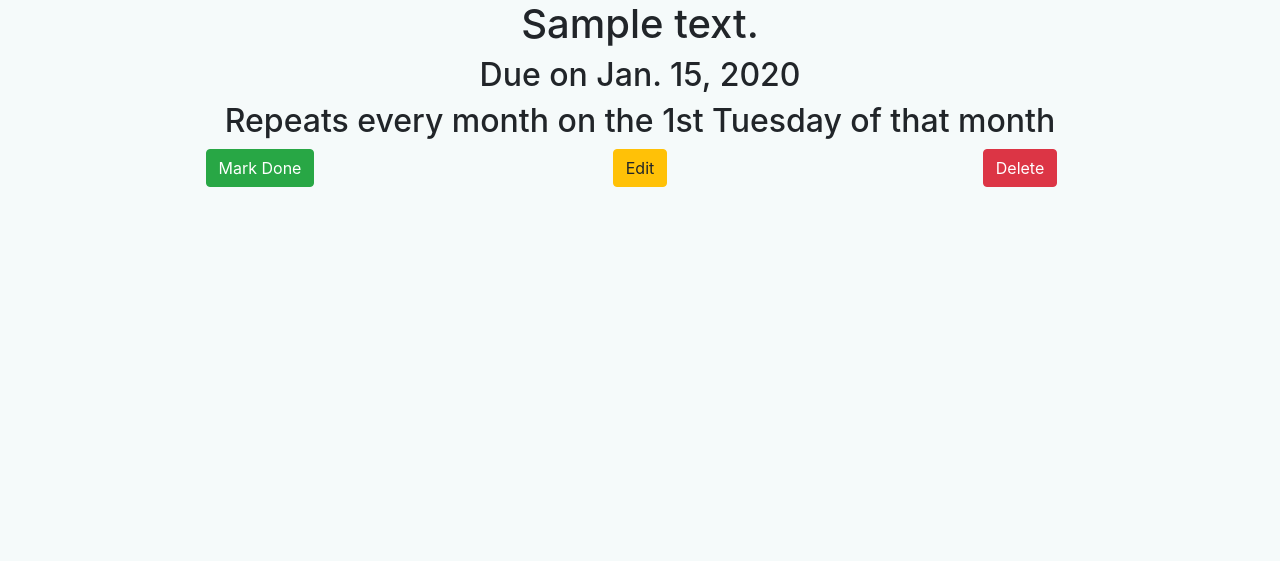
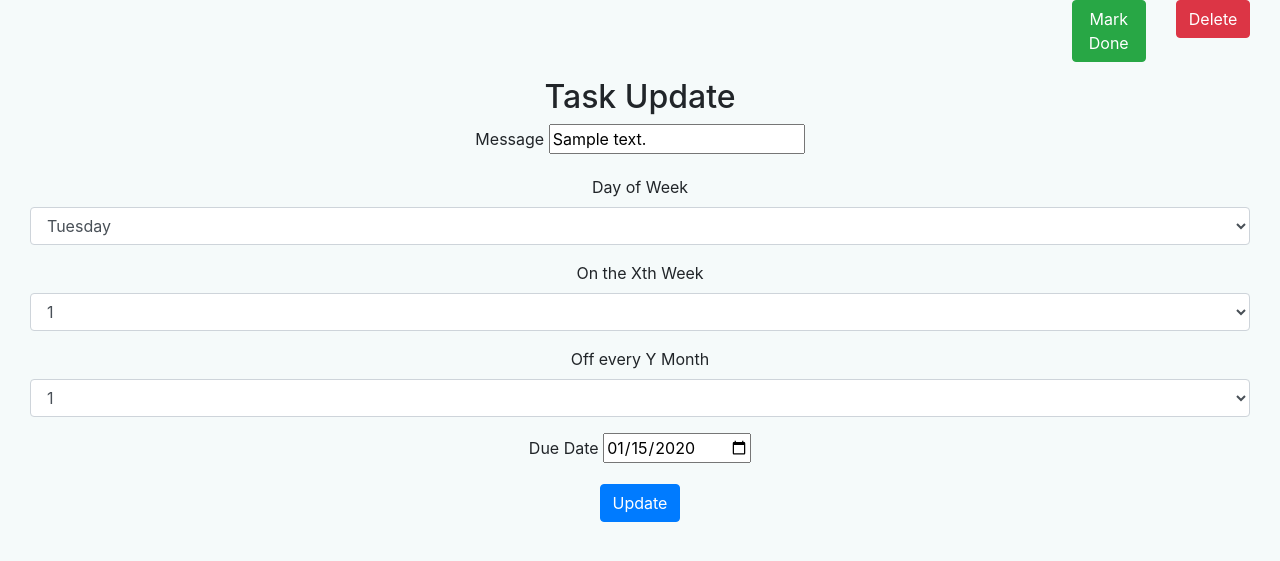
Before and after one commit to tnoff/personal-website, a Django app: page /0d27c6b9-a5d7-4782-9438-93b54b8f98f8/1/ in a window 1280 px wide. Shown: the part 56-617 px from the top of the page. Run offline with Django 3.2, Linux system fonts and the light colour scheme; tables that the repository leaves empty hold one stand-in row (values such as "Sample post"); parts of the project's set-up code (start-up, migrations or seed data) failed here and were passed over.

Commit message:
Combine task show and task edit

```diff
--- a/my_calendar/urls.py
+++ b/my_calendar/urls.py
@@ -13,8 +13,7 @@ my_calendar_urls = [
     # Task urls
     re_path(r'0d27c6b9-a5d7-4782-9438-93b54b8f98f8/?$', views.task_list),
     re_path(r'0d27c6b9-a5d7-4782-9438-93b54b8f98f8/create/?$', views.task_create),
-    re_path(r'0d27c6b9-a5d7-4782-9438-93b54b8f98f8/(?P<task_id>\d+)/?$', views.task_show),
-    re_path(r'0d27c6b9-a5d7-4782-9438-93b54b8f98f8/(?P<task_id>\d+)/edit/?$', views.task_update),
+    re_path(r'0d27c6b9-a5d7-4782-9438-93b54b8f98f8/(?P<task_id>\d+)/?$', views.task_update),
     re_path(r'0d27c6b9-a5d7-4782-9438-93b54b8f98f8/(?P<task_id>\d+)/delete/?$', views.task_delete),
     re_path(r'0d27c6b9-a5d7-4782-9438-93b54b8f98f8/(?P<task_id>\d+)/done/?$', views.task_mark_done),
     # Event urls
--- a/my_calendar/views.py
+++ b/my_calendar/views.py
@@ -125,51 +125,6 @@ def task_update(request, task_id):
         view_data['errors'] = form.errors
         return render(request, 'my_calendar/task.html', view_data)
     return render(request, 'my_calendar/task.html', view_data)
-
-# TODO just combine this with the update
-@otp_required
-def task_show(request, task_id):
-    '''
-    Show individual task
-    '''
-    task = Task.objects.get(id=task_id) #pylint:disable=no-member
-    if not task:
-        raise Http404(f'Unable to locate task id: {task_id}')
-
-    task.day_of_week = DAYS_OF_WEEK[task.day_of_week][1]
-
-    month_message = f'Repeats every {task.month_offset}th month '
-    if task.month_offset == 1:
-        month_message = 'Repeats every month '
-    elif task.month_offset == 2:
-        month_message = 'Repeats every 2nd month '
-    elif task.month_offset == 3:
-        month_message = 'Repeats every 3rd month '
-
-    week_message = f' on the {task.week_offset}th {task.day_of_week} of that month'
-    if task.week_offset == 1:
-        week_message = f' on the 1st {task.day_of_week} of that month'
-    elif task.week_offset == 2:
-        week_message = f' on the 2nd {task.day_of_week} of that month'
-    elif task.week_offset == 3:
-        week_message = f' on the 3rd {task.day_of_week} of that month'
-
-    repeat_message = f'{month_message}{week_message}'
-    if task.month_offset == 0:
-        if task.week_offset == 1:
-            repeat_message = f'Repeats every week on {task.day_of_week}'
-        elif task.week_offset == 2:
-            repeat_message = f'Repeats every other week on {task.day_of_week}'
-        elif task.week_offset == 3:
-            repeat_message = f'Repeats every 3rd week on {task.day_of_week}'
-        else:
-            repeat_message = f'Repeats every {task.week_offset}th week on {task.day_of_week}'
-
-    view_data = {
-        'task': task,
-        'repeat_message': repeat_message,
-    }
-    return render(request, 'my_calendar/task_show.html', view_data)
 
 @otp_required
 def task_mark_done(request, task_id):
@@ -337,6 +292,8 @@ def people_list(request):
 #
 # Group Methods
 #
+
+# TODO add proper group edit/delete
 
 @otp_required
 def group_create(request):
--- a/templates/my_calendar/task.html
+++ b/templates/my_calendar/task.html
@@ -6,9 +6,30 @@
         color: red
     }
 </style>
-<h2 align="center">Task Create</h2>
+
+<div class="row" align="center">
+    <div class="col-10"></div>
+    <div align="right" class="col-1">
+        <form action="/0d27c6b9-a5d7-4782-9438-93b54b8f98f8/{{task.id}}/done" method="post">
+            {% csrf_token %}
+            <button name="mark_done" value="{{task.id}}" type="submit" class="btn btn-success">Mark Done</button>
+        </form>
+    </div>
+    <div align="left" class="col-1">
+        <form action="/0d27c6b9-a5d7-4782-9438-93b54b8f98f8/{{task.id}}/delete" method="get">
+            {% csrf_token %}
+            <button name="delete" value="{{task.id}}" type="submit" class="btn btn-danger">Delete</button>
+        </form>
+    </div>
+</div>
 
 <p>{{errors}}</p>
+
+{% if operation == 'create' %}
+<h2 align="center">Task Create</h2>
+{% else %}
+<h2 align="center">Task Update</h2>
+{% endif %}
 
 <div align="center">
     {% if operation == 'create' %}
--- a/templates/my_calendar/task_show.html
+++ /dev/null
@@ -1,28 +0,0 @@
-{% extends "base.html" %}
-{% block content %}
-<div class="container">
-    <h1 align="center">{{task.message}}</h1>
-
-    <h2 align="center">Due on {{task.due_date}}</h2>
-    <h2 align="center">{{repeat_message}}</h2>
-    <div class="row" align="center">
-        <div class="col-4">
-            <form action="/0d27c6b9-a5d7-4782-9438-93b54b8f98f8/{{task.id}}/done" method="post">
-                {% csrf_token %}
-                <button name="mark_done" value="{{task.id}}" type="submit" class="btn btn-success">Mark Done</button>
-            </form>
-        </div>
-        <div class="col-4">
-            <a href="/0d27c6b9-a5d7-4782-9438-93b54b8f98f8/{{task.id}}/edit" method="get">
-                <button name="edit" value="{{task.id}}" type="submit" class="btn btn-warning">Edit</button>
-            </a>
-        </div>
-        <div class="col-4">
-            <form action="/0d27c6b9-a5d7-4782-9438-93b54b8f98f8/{{task.id}}/delete" method="get">
-                {% csrf_token %}
-                <button name="delete" value="{{task.id}}" type="submit" class="btn btn-danger">Delete</button>
-            </form>
-        </div>
-    </div>
-</div>
-{% endblock %}
```
